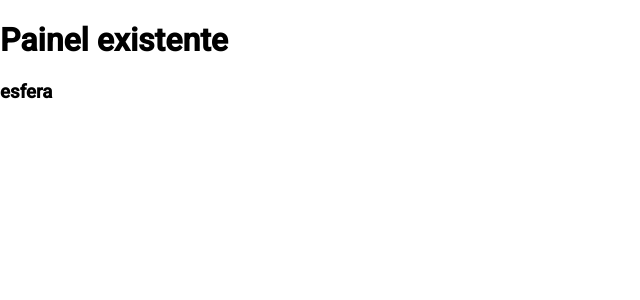
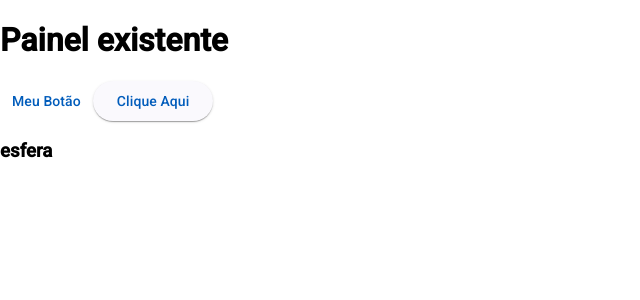
Before and after one commit to MrHitalo/wbm_technology, an Angular app in the folder frontend/: page / in a window 1280 px wide. Shown: the top 300 px of the page, without its empty margins (0-640 px from the left). Built offline with nearby package versions, Linux system fonts and the light colour scheme.

Commit message:
angular material implementado

```diff
--- a/frontend/src/app/painel/painel.component.html
+++ b/frontend/src/app/painel/painel.component.html
@@ -7,6 +7,9 @@
 </head>
 <body>
     <h1>Painel existente</h1>
+    <button mat-button>Meu Botão</button>
+    <button mat-raised-button color="primary">Clique Aqui</button>
+
     <h3>esfera</h3>
 </body>
 </html>
--- /dev/null
+++ b/package.json
@@ -0,0 +1,6 @@
+{
+  "devDependencies": {
+    "@types/jest": "^29.5.14",
+    "@types/mocha": "^10.0.10"
+  }
+}
```
Also changed, not shown: frontend/src/app/painel/painel.component.ts (+4 -5 lines), frontend/src/app/app.component.html (line endings or trailing spaces), 1 other file (tests, documents, lock files or other folders).
